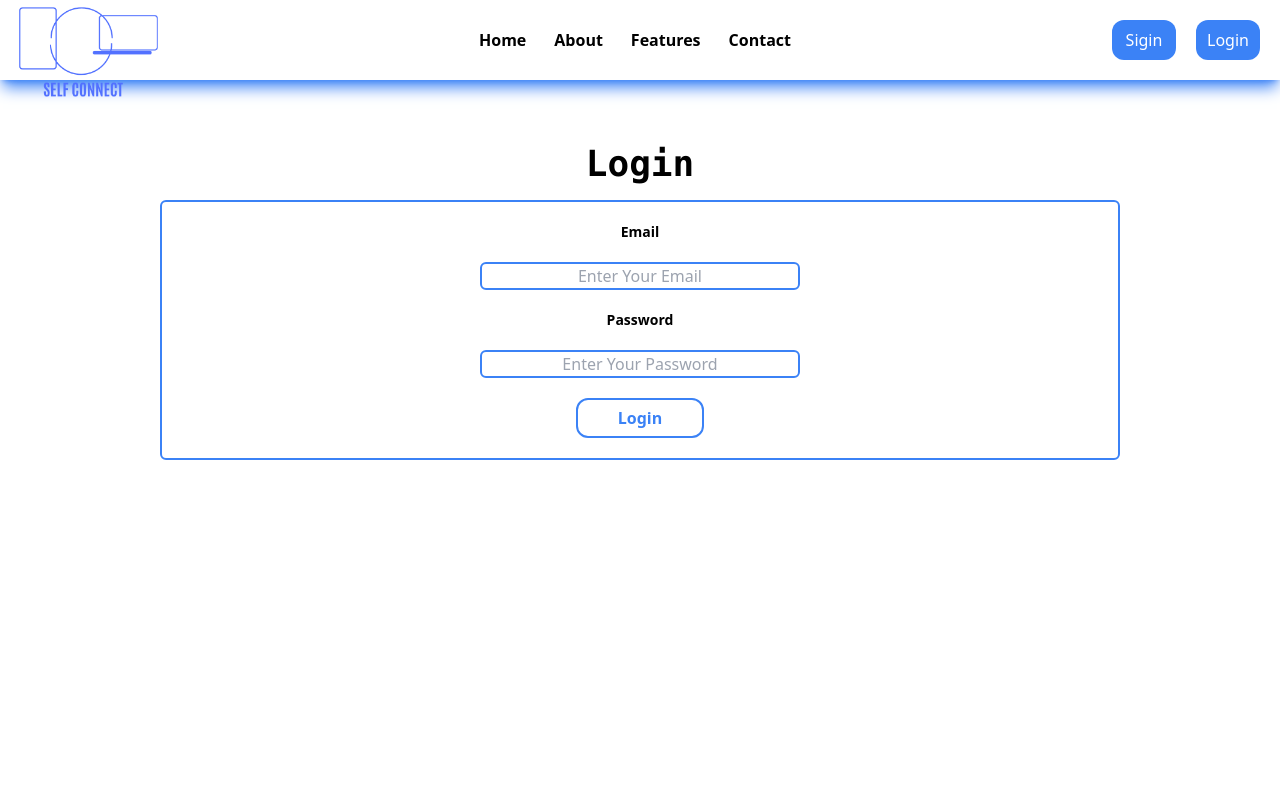
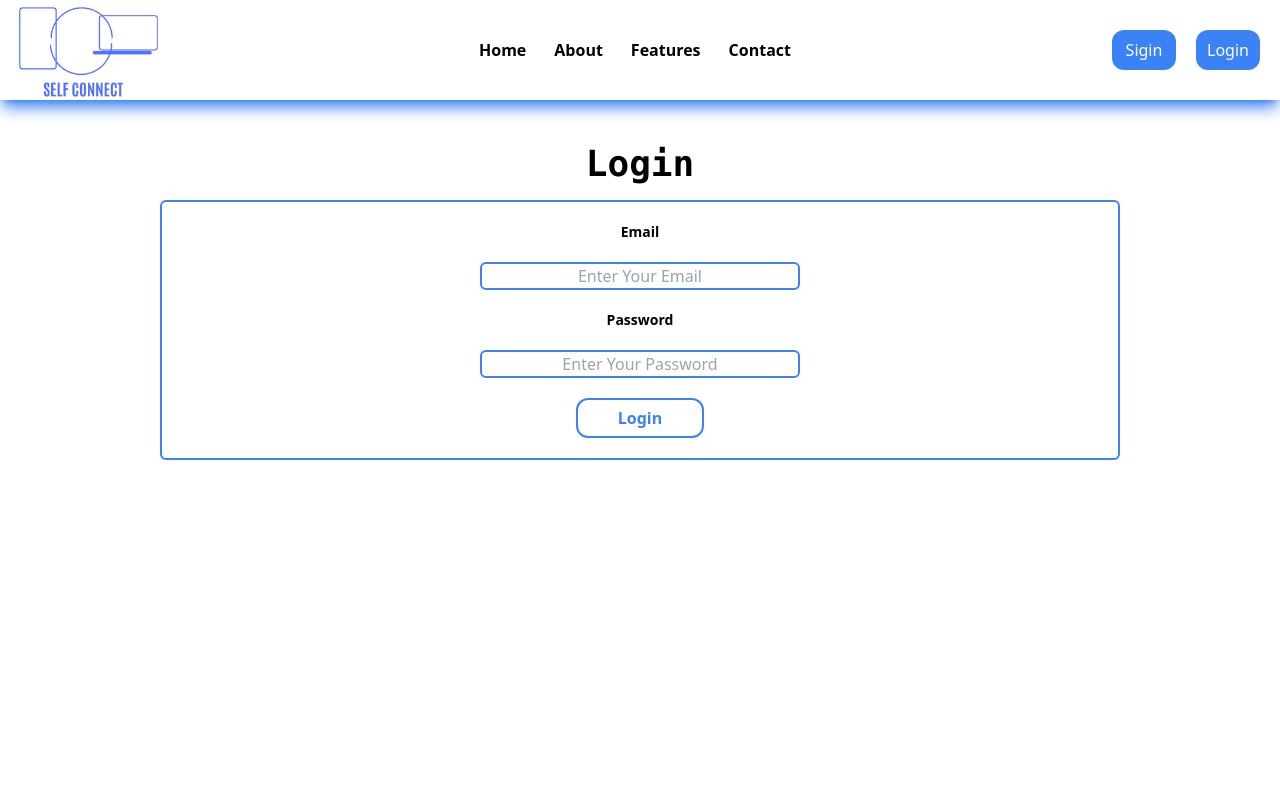
Before and after one commit to akhilpamwani/Self-Connect-Client, a Next.js app: page /auth/login in a window 1280 px wide. Shown: the top 796 px of the page. Built offline with nearby package versions, Linux system fonts and the light colour scheme.

Commit message:
first commit

```diff
--- a/styles/globals.css
+++ b/styles/globals.css
@@ -32,7 +32,7 @@ background: transparent;
 
 }
 .NavBar{
-  height: 80px;
+  height: 100px;
   position: fixed;
   top: 0;
   background-color: white;
```
